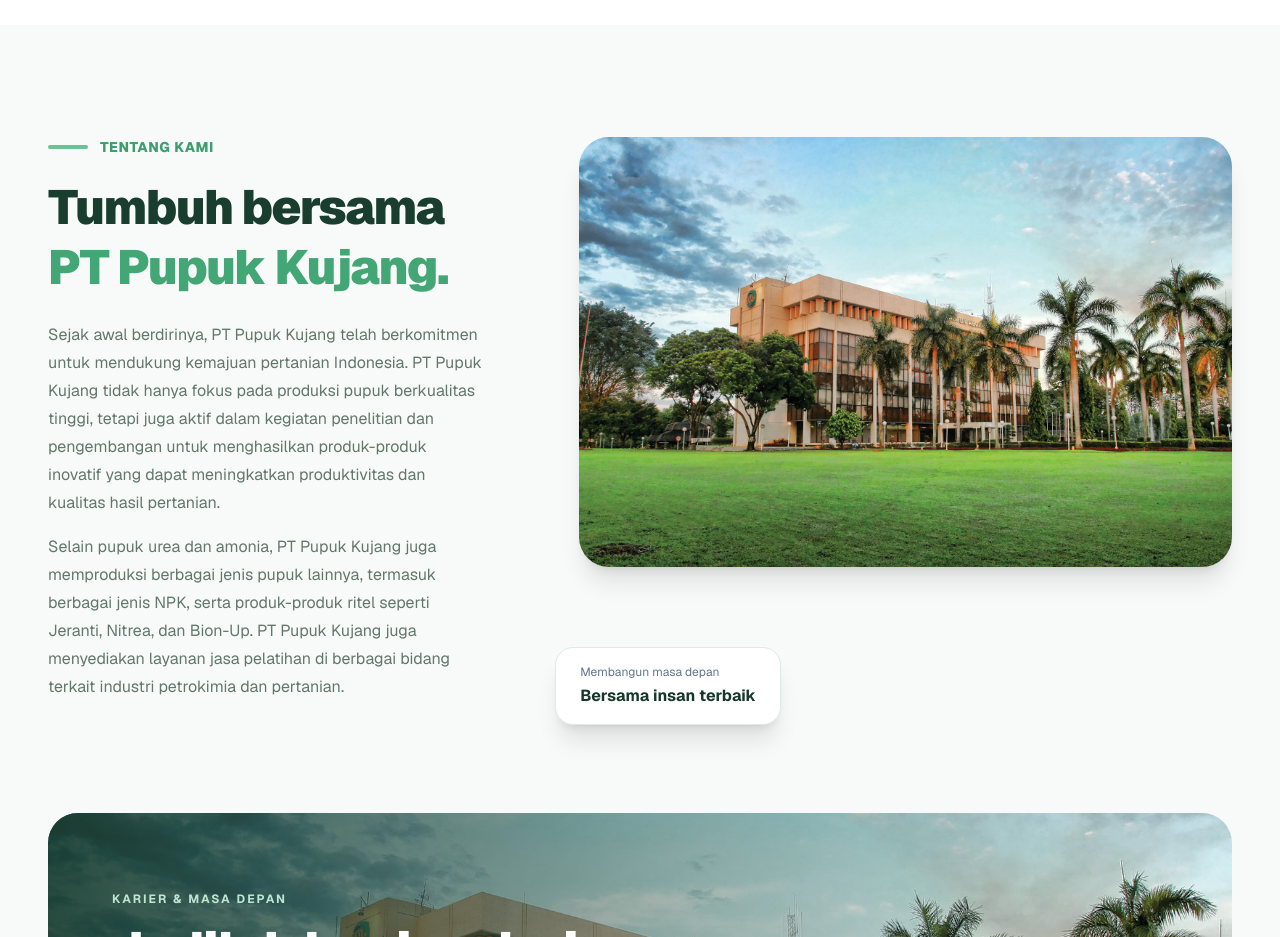
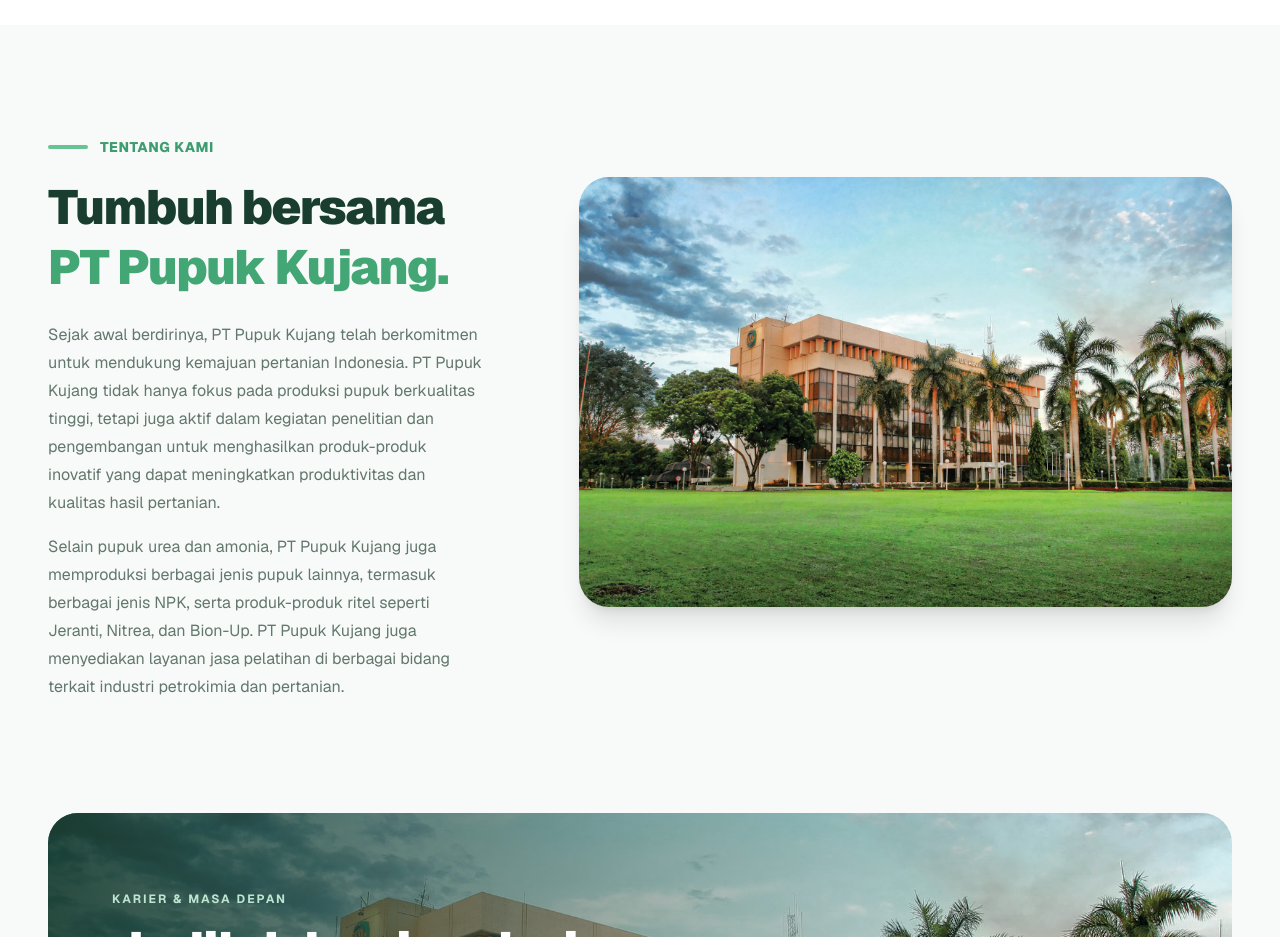
Before and after one commit to AsepSaepuloh05/jobportal-pupuk-kujang, a Next.js app: page / in a window 1280 px wide. Shown: the part 1620-2557 px from the top of the page. Built offline with nearby package versions, Linux system fonts and the light colour scheme.

Commit message:
backend login & tampilan foto tentang kami  beranda

```diff
--- a/app/(public)/page.tsx
+++ b/app/(public)/page.tsx
@@ -1,5 +1,4 @@
-
-"use client"
+"use client";
 
 import { useState } from "react";
 import { useRouter } from "next/navigation";
@@ -119,9 +118,7 @@
             <h1 className="text-5xl font-black leading-[1.02] tracking-[-2.5px] text-[#193d2e] sm:text-6xl lg:text-[70px]">
               Temukan Karir
               <br />
-              <span className="text-[#43a675]">
-                Impianmu di Sini.
-              </span>
+              <span className="text-[#43a675]">Impianmu di Sini.</span>
             </h1>
 
             <p className="mt-7 max-w-2xl text-sm leading-7 text-[#63776d] sm:text-base">
@@ -209,11 +206,7 @@
             </div>
           </div>
 
-          {/* ========================================================
-              AKHLAK CARDS
-              Desktop = 6 kolom / satu baris
-          ======================================================== */}
-
+          {/* AKHLAK CARDS */}
           <div className="grid grid-cols-1 gap-4 sm:grid-cols-2 lg:grid-cols-6">
             {budayaPerusahaan.map((budaya) => (
               <div
@@ -244,7 +237,6 @@
                   {budaya.items.map((item) => (
                     <li key={item} className="flex gap-2">
                       <span className="mt-2 h-1.5 w-1.5 shrink-0 rounded-full bg-[#5b9b76]" />
-
                       <span>{item}</span>
                     </li>
                   ))}
@@ -272,9 +264,7 @@
               <h2 className="text-4xl font-black leading-tight tracking-[-1.5px] text-[#193d2e] sm:text-5xl">
                 Tumbuh bersama
                 <br />
-                <span className="text-[#43a675]">
-                  PT Pupuk Kujang.
-                </span>
+                <span className="text-[#43a675]">PT Pupuk Kujang.</span>
               </h2>
 
               <p className="mt-6 text-sm leading-7 text-[#63776d] sm:text-base">
@@ -296,23 +286,13 @@
             </div>
 
             {/* Image */}
-            <div className="relative">
+            <div className="relative lg:pt-10">
               <div className="overflow-hidden rounded-[30px] shadow-xl">
                 <img
                   src="/gambar_pt.jpg"
                   alt="PT Pupuk Kujang"
                   className="h-[350px] w-full object-cover transition duration-700 hover:scale-[1.01] sm:h-[430px]"
                 />
-              </div>
-
-              <div className="absolute -bottom-6 -left-4 rounded-2xl border border-[#dcece3] bg-white px-6 py-4 shadow-xl sm:-left-6">
-                <p className="text-xs text-slate-500">
-                  Membangun masa depan
-                </p>
-
-                <p className="mt-1 font-bold text-[#18372b]">
-                  Bersama insan terbaik
-                </p>
               </div>
             </div>
           </div>
--- a/app/api/login/route.ts
+++ b/app/api/login/route.ts
@@ -21,7 +21,7 @@
     }
 
     // Cari user berdasarkan email
-    const user = await prisma.user.findUnique({
+    const user = await prisma.user.findFirst({
       where: {
         email: email,
       },
@@ -85,7 +85,6 @@
     });
 
     return response;
-
   } catch (error) {
     console.error("LOGIN ERROR:", error);
 
```
